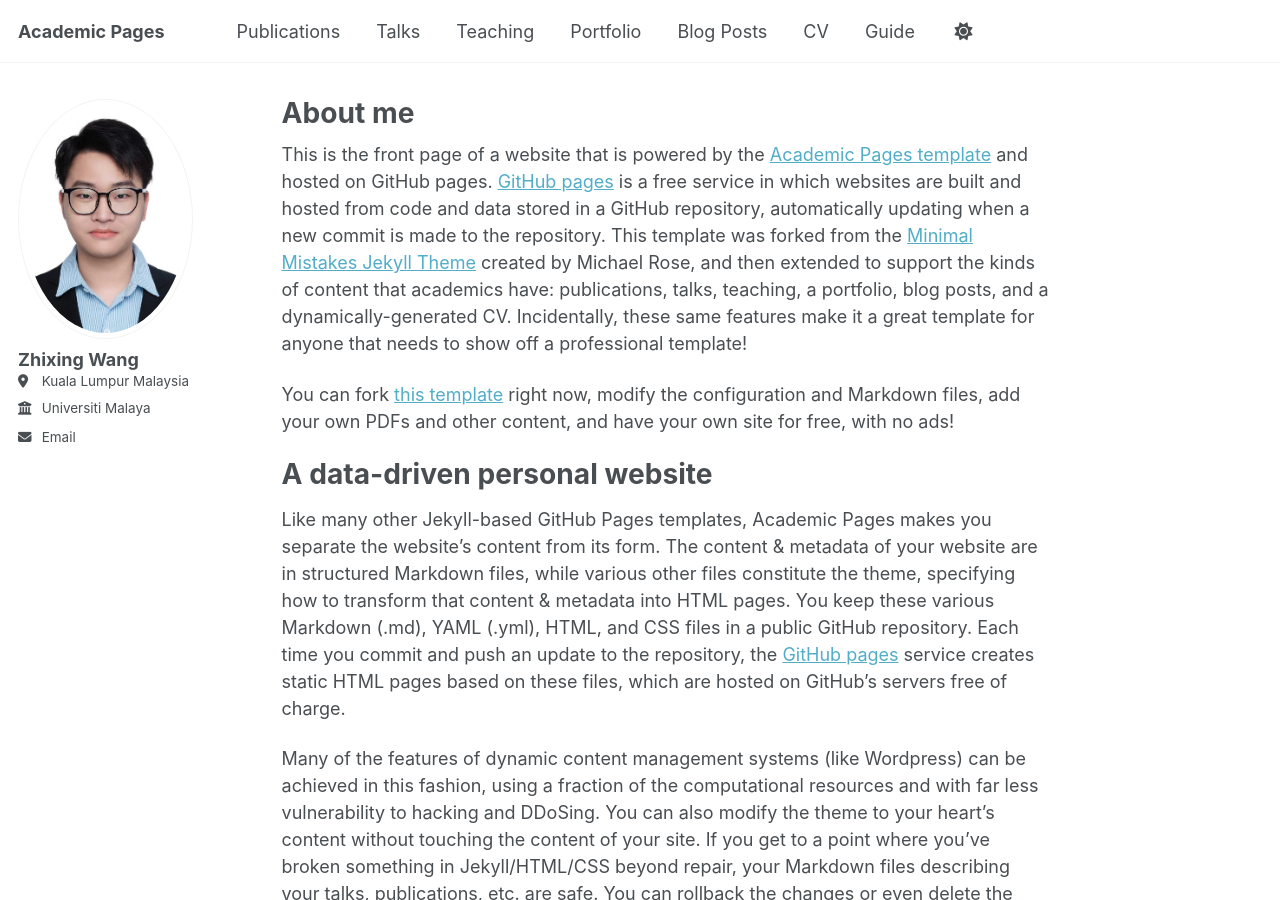
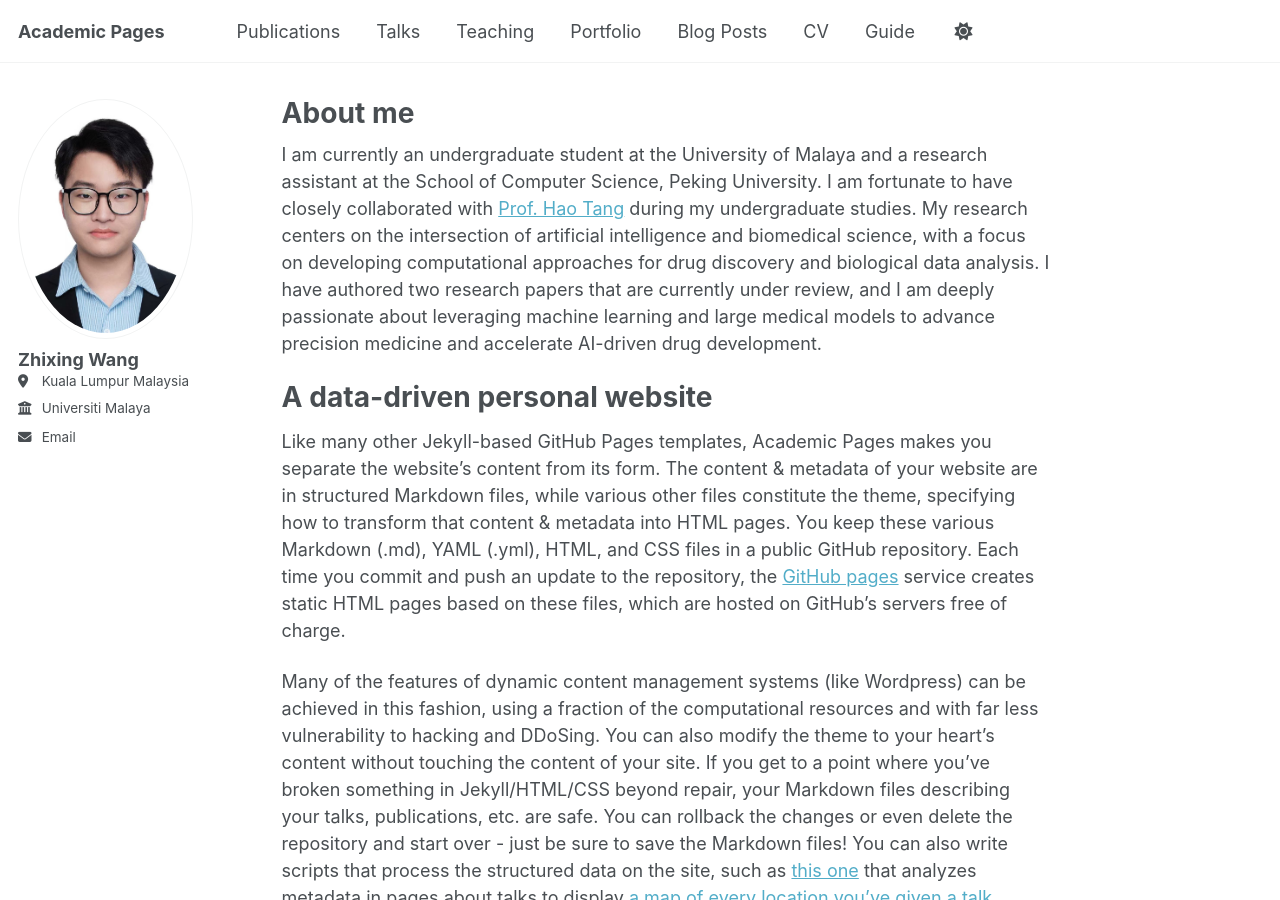
Before and after one commit to afrina-ceree/afrina-ceree.github.io, a Jekyll site: the page built from _pages/about.md, in a window 1280 px wide and 900 px high. Built offline with Jekyll 4.4.1, drawn with Linux system fonts in a browser that asks for light colours; a script that is not in the unit is left out.

Commit message:
Update about.md

```diff
--- a/_pages/about.md
+++ b/_pages/about.md
@@ -7,9 +7,7 @@ redirect_from:
   - /about.html
 ---
 
-This is the front page of a website that is powered by the [Academic Pages template](https://github.com/academicpages/academicpages.github.io) and hosted on GitHub pages. [GitHub pages](https://pages.github.com) is a free service in which websites are built and hosted from code and data stored in a GitHub repository, automatically updating when a new commit is made to the repository. This template was forked from the [Minimal Mistakes Jekyll Theme](https://mmistakes.github.io/minimal-mistakes/) created by Michael Rose, and then extended to support the kinds of content that academics have: publications, talks, teaching, a portfolio, blog posts, and a dynamically-generated CV. Incidentally, these same features make it a great template for anyone that needs to show off a professional template!
-
- You can fork [this template](https://github.com/academicpages/academicpages.github.io) right now, modify the configuration and Markdown files, add your own PDFs and other content, and have your own site for free, with no ads!
+I am currently an undergraduate student at the University of Malaya and a research assistant at the School of Computer Science, Peking University. I am fortunate to have closely collaborated with [Prof. Hao Tang](https://ha0tang.github.io) during my undergraduate studies. My research centers on the intersection of artificial intelligence and biomedical science, with a focus on developing computational approaches for drug discovery and biological data analysis.  I have authored two research papers that are currently under review, and I am deeply passionate about leveraging machine learning and large medical models to advance precision medicine and accelerate AI-driven drug development.
 
 A data-driven personal website
 ======
```
